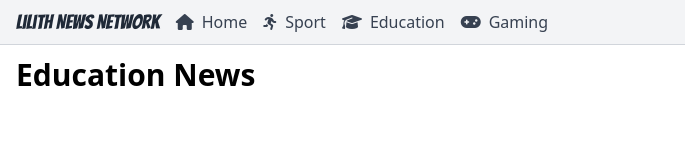
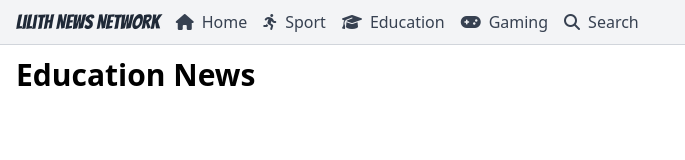
Before and after one commit to Monodia3007/IWD-Projects-S312742, a plain HTML site: page in-class/education.html in a window 1280 px wide. Shown: the whole page, without its empty margins (0-685 px from the left). Drawn offline with nearby package versions, Linux system fonts and the light colour scheme; no server answers.

Commit message:
feat(in-class): add search link to navbar across all pages

```diff
--- a/in-class/education.html
+++ b/in-class/education.html
@@ -46,6 +46,10 @@
                     <a class="text-gray-700 hover:text-blue-600" href="gaming.html"><i
                             class="fa-solid fa-gamepad mr-2"></i>Gaming</a>
                 </li>
+                <li>
+                    <a class="text-gray-700 hover:text-blue-600" href="search.html"><i
+                            class="fa-solid fa-magnifying-glass mr-2"></i>Search</a>
+                </li>
             </ul>
         </div>
     </div>
```
Also changed, not shown: in-class/gaming.html (+4 -0 lines), in-class/index.html (+4 -0 lines), in-class/search.html (+4 -0 lines), in-class/sport.html (+4 -0 lines).
